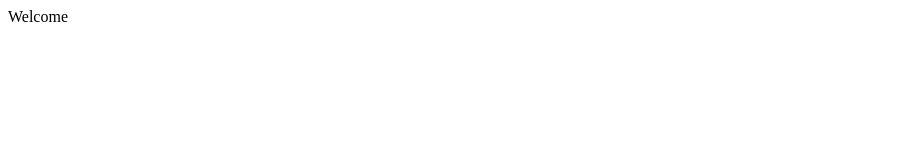
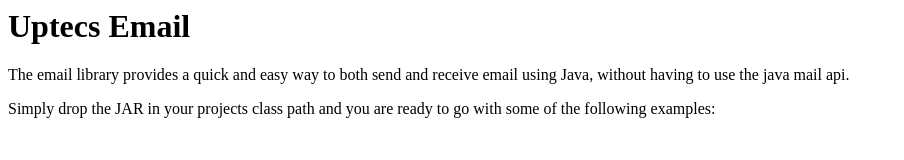
Before and after one commit to raymondtangsc/UptecsEmail, a plain HTML site: page index.html in a window 1280 px wide. Shown: the whole page, without its empty margins (0-904 px from the left). Drawn offline with Linux system fonts and the light colour scheme.

Commit message:
Initial index page

```diff
--- a/index.html
+++ b/index.html
@@ -1 +1,15 @@
-Welcome
+<html>
+
+<body>
+<h1>Uptecs Email</h1>
+<p>
+The email library provides a quick and easy way to both send and receive email using Java, without having to use the java mail api.
+</p>
+
+<p>
+Simply drop the JAR in your projects class path and you are ready to go with some of the following examples:
+</p>
+
+
+</body>
+</html>
```
